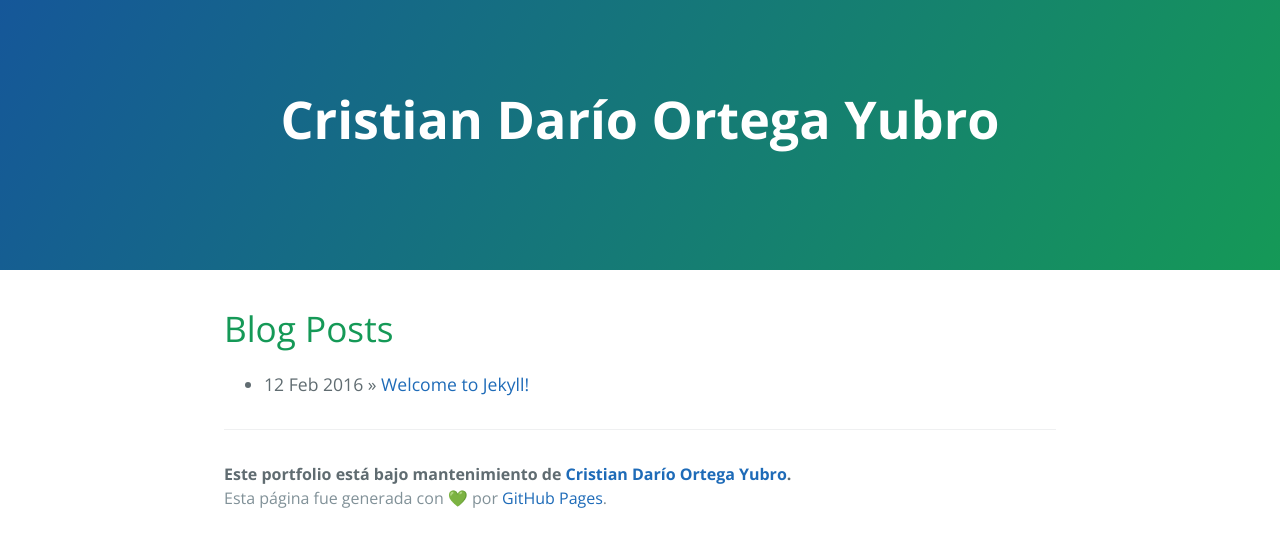
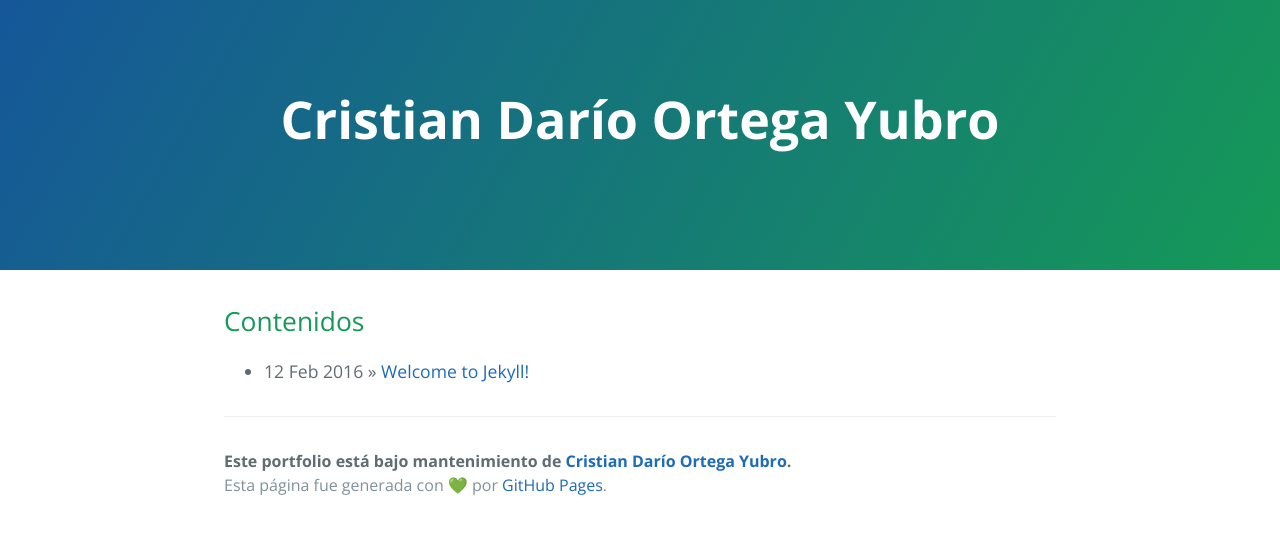
Before and after one commit to cristiandarioortegayubro/portfolio, a Jekyll site: the page built from index.html, in a window 1280 px wide. Shown: the top 547 px of the page. Built offline with Jekyll 4.4.1, drawn with Linux system fonts in a browser that asks for light colours.

Commit message:
Update index.html

```diff
--- a/index.html
+++ b/index.html
@@ -4,7 +4,7 @@ title: {{ site.name }}
 ---
 
 <div id="home">
-  <h1>Blog Posts</h1>
+  <h2>Contenidos</h2>
   <ul class="posts">
     {% for post in site.posts %}
       <li><span>{{ post.date | date_to_string }}</span> &raquo; <a href="{{ site.baseurl }}{{ post.url }}">{{ post.title }}</a></li>
```
